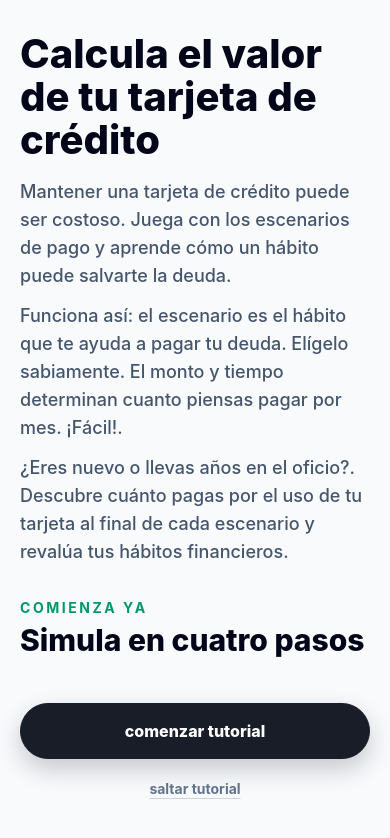
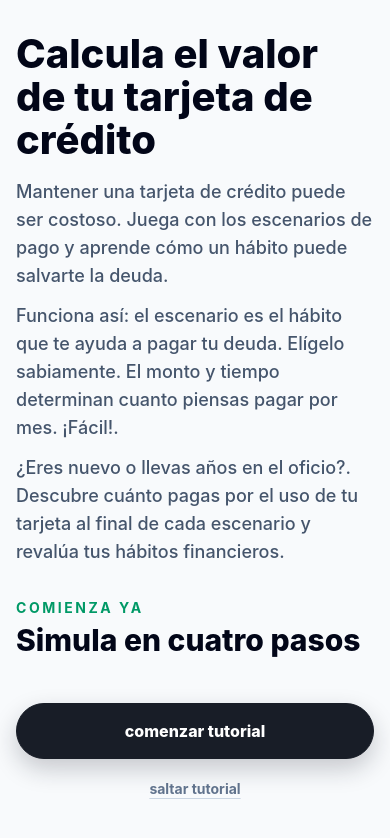
Before and after one commit to urivalhur/calculadora-costos-y-comisiones, a Next.js app: page / in a window 390 px wide. Shown: the top 838 px of the page. Built offline with nearby package versions, Linux system fonts and the light colour scheme.

Commit message:
Corrige contencion responsive mobile

```diff
--- a/src/app/components/StartCards.jsx
+++ b/src/app/components/StartCards.jsx
@@ -175,7 +175,7 @@ export default function StartCards() {
 
   return (
     <div className="mt-4 max-w-full sm:mt-7" aria-labelledby="start-cards-title">
-      <div className="box-border min-h-[30rem] max-w-full px-0 sm:min-h-[34rem] sm:max-w-4xl sm:px-5">
+      <div className="mx-auto box-border min-h-[30rem] w-full max-w-[calc(100svw-2rem)] px-0 sm:min-h-[34rem] sm:max-w-4xl sm:px-5">
         {!hasStarted && (
           <div className="flex min-h-[10rem] flex-col items-stretch justify-center gap-3 sm:min-h-[11.75rem]">
             <div className="relative h-14 w-full">
--- a/src/app/components/StepContent.jsx
+++ b/src/app/components/StepContent.jsx
@@ -17,7 +17,9 @@ export default function StepContent({
 }) {
   return (
     <section className="mt-4 box-border flex min-h-[10rem] max-w-full flex-col sm:mt-6 sm:min-h-[11.75rem]" id={id}>
-      <div className={`${layouts[variant]} ${className}`}>{children}</div>
+      <div className={`min-w-0 max-w-full ${layouts[variant]} ${className}`}>
+        {children}
+      </div>
 
       {actions && (
         <div className="mt-auto flex justify-end gap-3 pt-3">{actions}</div>
--- a/src/app/page.js
+++ b/src/app/page.js
@@ -3,7 +3,7 @@ import StartCards from "./components/StartCards";
 export default function Home() {
   return (
     <main className="min-h-screen overflow-x-hidden bg-slate-50">
-      <section className="box-border mx-auto w-full max-w-[1440px] px-5 py-8 sm:px-10 sm:py-12 lg:px-12 lg:py-16 xl:px-16 ">
+      <section className="box-border mx-auto w-full max-w-[1440px] px-4 py-8 sm:px-10 sm:py-12 lg:px-12 lg:py-16 xl:px-16 ">
 
         <div className="max-w-[640px]">
           <h1 className="mb-4 text-[40px] font-extrabold leading-[1.08] tracking-normal text-slate-950 sm:mb-5 sm:text-5xl">
```
